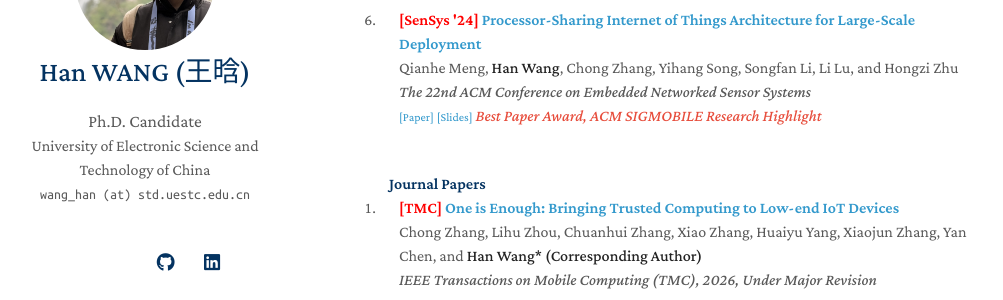
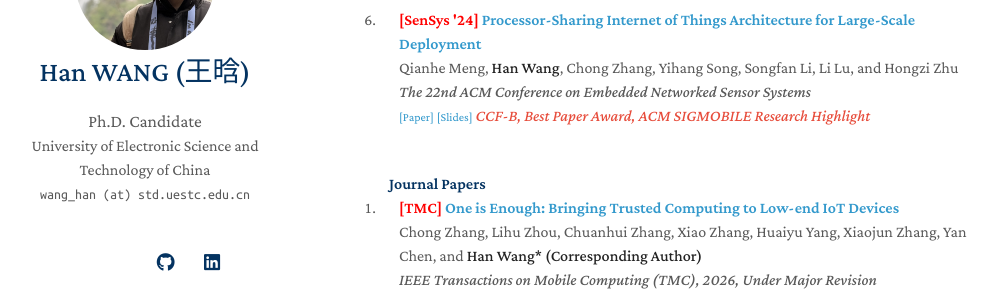
Before and after one commit to hwang620/hwang620.github.io, a Jekyll site: the page built from index.md, in a window 1280 px wide and 900 px high, scrolled down 1923 px. Shown: the part 153-453 px from the top of the window, without its empty margins (131-1134 px from the left). Built offline with Jekyll 4.4.1, drawn with Linux system fonts in a browser that asks for light colours; a style sheet for code colours, icons or effects is not loaded; our own code applies the rules of GitHub Pages for plain Markdown files.

Commit message:
Update publications_conference.yml

```diff
--- a/_data/publications_conference.yml
+++ b/_data/publications_conference.yml
@@ -43,7 +43,7 @@ main:
 #    code: https://github.com/MrGiovanni/ContinualLearning
 #    bibtex: https://bib.yliu.me/MICCAI23.txt
 #    image: ./assets/img/teaser_example_2.png
-      notes: Best Paper Award, ACM SIGMOBILE Research Highlight
+      notes: CCF-B, Best Paper Award, ACM SIGMOBILE Research Highlight
 
 
 
```
